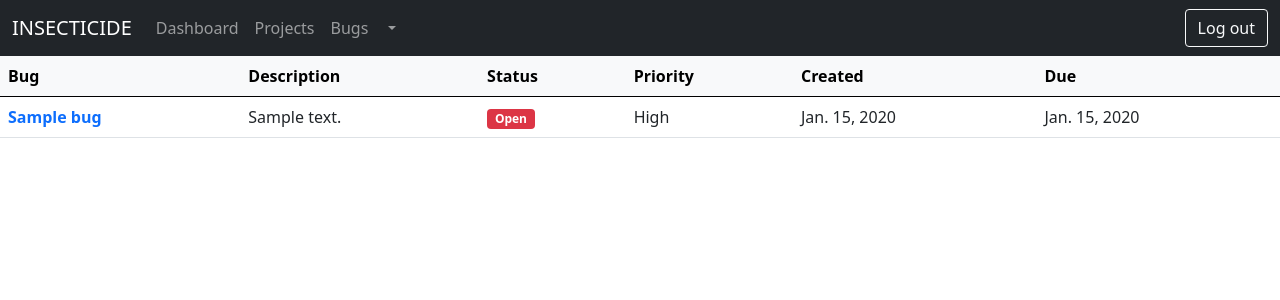
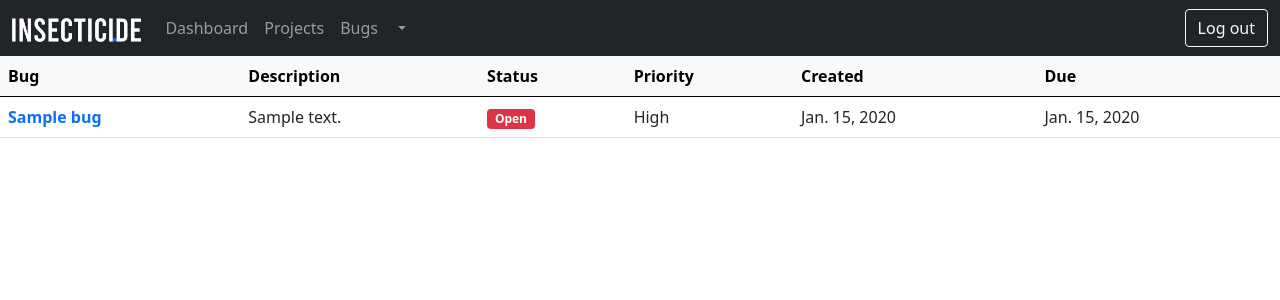
Before and after one commit to esadek/insecticide, a Django app: page /bugs/ in a window 1280 px wide. Shown: the top 300 px of the page. Run offline with Django 3.2, Linux system fonts and the light colour scheme; a user stored in the database is signed in; tables that the repository leaves empty hold one stand-in row (values such as "Sample post").

Commit message:
Add: navbar logo

```diff
--- a/bugtracker/templates/navbar.html
+++ b/bugtracker/templates/navbar.html
@@ -1,6 +1,9 @@
+{% load static %}
 <nav class="navbar navbar-expand-lg navbar-dark bg-dark">
   <div class="container-fluid">
-    <a class="navbar-brand h1 mb-0" href="{% url 'index' %}">INSECTICIDE</a>
+    <a class="navbar-brand mb-0" href="{% url 'index' %}">
+      <img src="{% static 'logo_white.png' %}" height="24">
+    </a>
     {% if user.is_authenticated %}
       <button class="navbar-toggler" type="button" data-bs-toggle="collapse" data-bs-target="#navbarNav" aria-controls="navbarNav" aria-expanded="false" aria-label="Toggle navigation">
         <span class="navbar-toggler-icon"></span>
```
